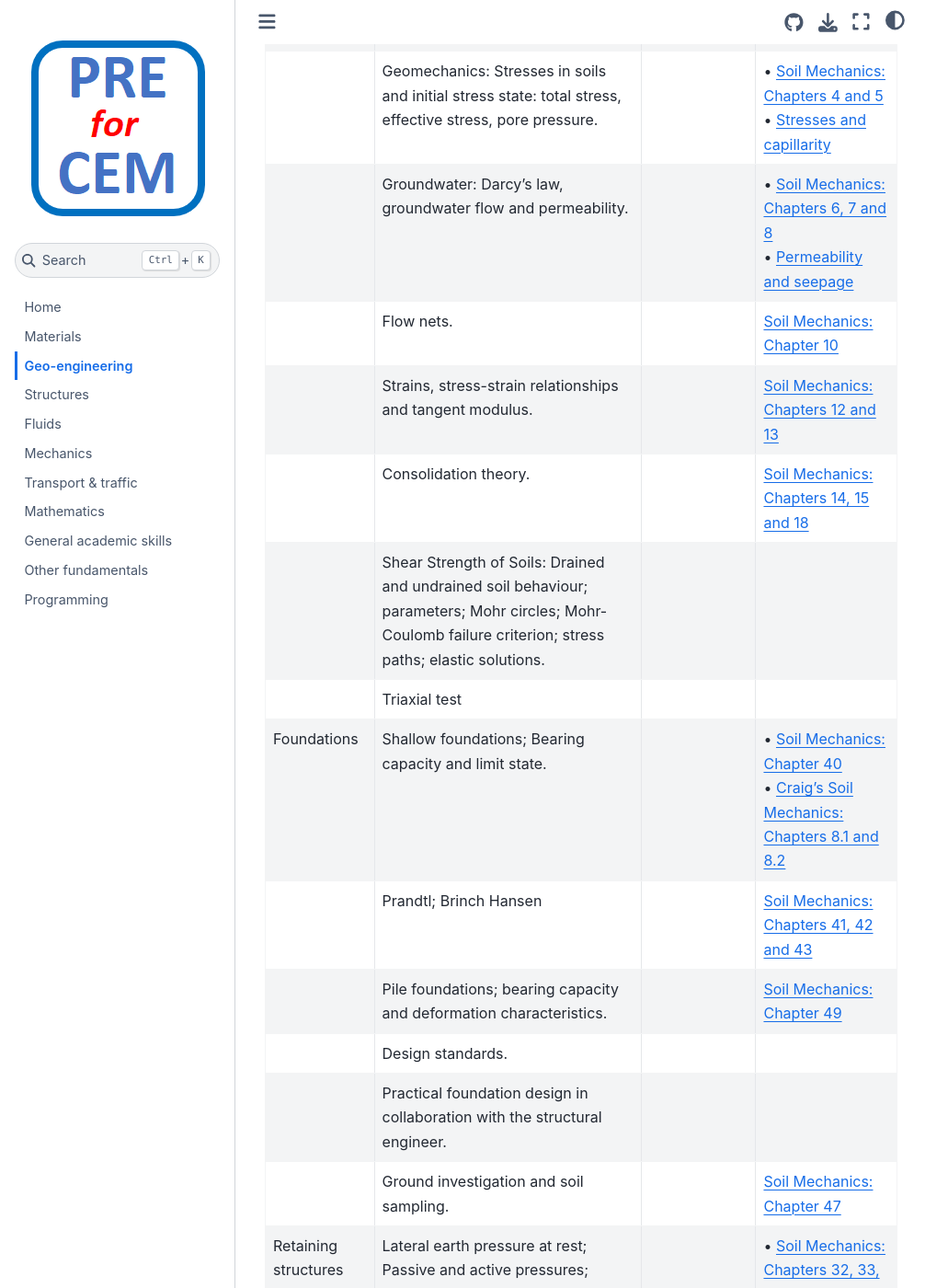
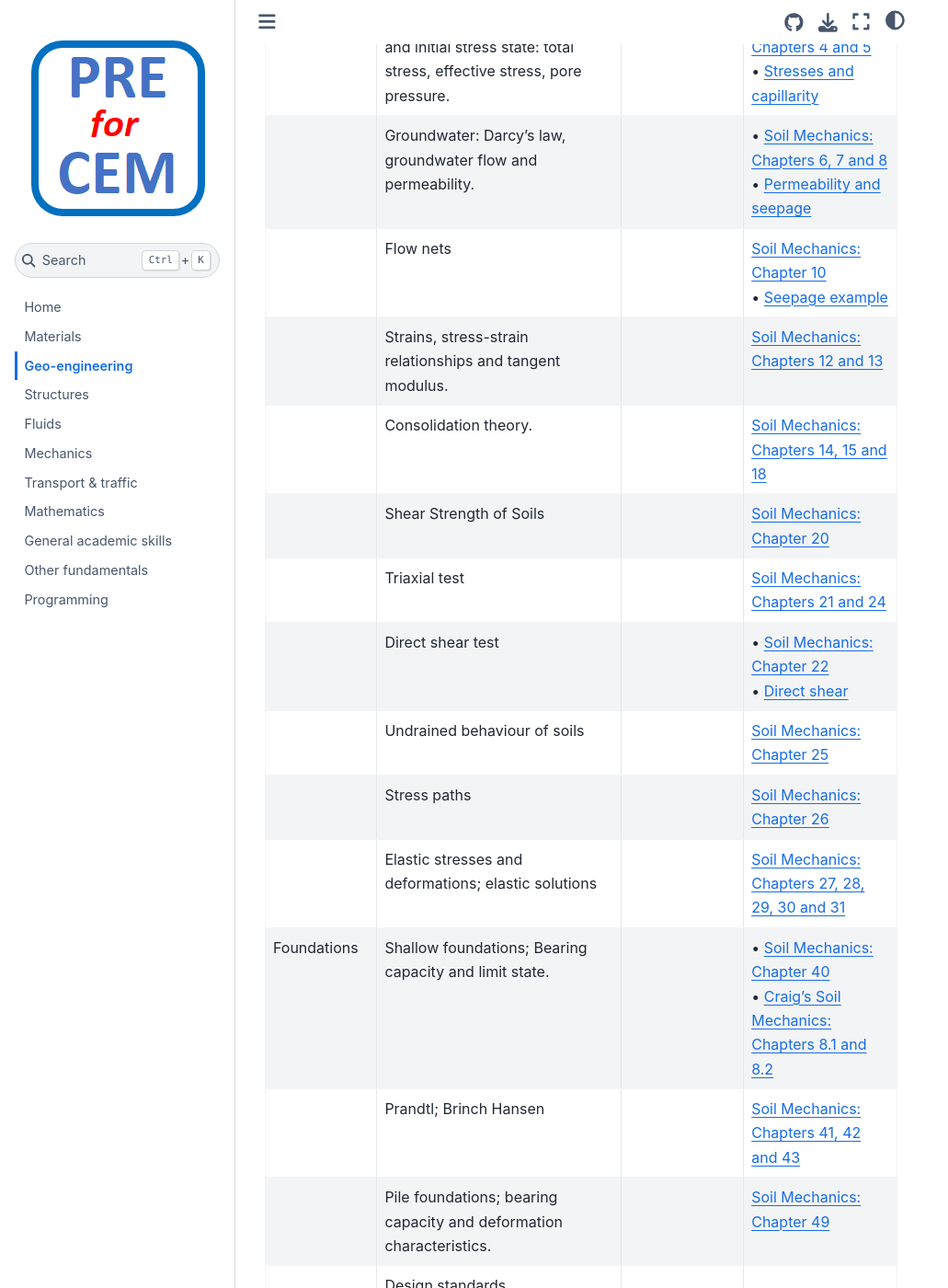
Before and after one commit to TUDelft-CITG/pre-for-cem, a Jupyter Book: the page built from book/contents/geo-engineering.md, in a window 1280 px wide and 1400 px high, scrolled down 399 px. Shown: the whole window at 92% size, without its empty margins (0-1031 px from the left). Built offline with Jupyter Book 1.0.4 settings and Sphinx 7.4.7 and the Sphinx Book theme 1.1.4, drawn with Linux system fonts in a browser that asks for light colours.

Commit message:
update geoeng

```diff
--- a/book/contents/geo-engineering.md
+++ b/book/contents/geo-engineering.md
@@ -7,11 +7,15 @@ The following topics on **geo-engineering** are considered prerequisite knowledg
 | Soil Mechanics       | Soil Characteristics: Classification and mineralogy of soils; Grains, grain size distribution and porosity.                                                                                                                             | [CTB2310](https://studiegids.tudelft.nl/a101_displayCourse.do?course_id=58427)  [CTB1410-20](https://studiegids.tudelft.nl/a101_displayCourse.do?course_id=58366)  [CTB2320-17](https://studiegids.tudelft.nl/a101_displayCourse.do?course_id=58428) | • [Soil Mechanics: Chapters 2 and 3](https://geo.verruijt.net/software/SoilMechBook2012.pdf) <br>• [Soil classification](https://www.geoengineer.org/storage/education/10/general_file_collection/7906/siva-classification.pdf) <br>• [Lecture notes](https://ocw.mit.edu/courses/1-361-advanced-soil-mechanics-fall-2004/resources/part_ii_1/)
 |                      | Geomechanics: Stresses in soils and initial stress state: total stress, effective stress, pore pressure.                                                                                                                                        |                                 |• [Soil Mechanics: Chapters 4 and 5](https://geo.verruijt.net/software/SoilMechBook2012.pdf) <br>• [Stresses and capillarity](https://www.geoengineer.org/storage/education/10/general_file_collection/7625/1557730982-siva-effstress.pdf)
 |                      | Groundwater: Darcy's law, groundwater flow and permeability.                                                                                                                                        |                                 |• [Soil Mechanics: Chapters 6, 7 and 8](https://geo.verruijt.net/software/SoilMechBook2012.pdf) <br>• [Permeability and seepage](https://www.geoengineer.org/storage/education/10/general_file_collection/7905/siva-seepage.pdf)
-|              | Flow nets.                                                                                     |                                 |[Soil Mechanics: Chapter 10](https://geo.verruijt.net/software/SoilMechBook2012.pdf)
+|              | Flow nets                                                                                     |                                 |[Soil Mechanics: Chapter 10](https://geo.verruijt.net/software/SoilMechBook2012.pdf)<br>• [Seepage example](https://www.youtube.com/watch?v=wVDl-kIuKgo)
 |              | Strains, stress-strain relationships and tangent modulus.                                                                                     |                                 |[Soil Mechanics: Chapters 12 and 13](https://geo.verruijt.net/software/SoilMechBook2012.pdf)
 |               | Consolidation theory.                                                                                     |                                 |[Soil Mechanics: Chapters 14, 15 and 18](https://geo.verruijt.net/software/SoilMechBook2012.pdf)
-|                      | Shear Strength of Soils: Drained and undrained soil behaviour; parameters; Mohr circles; Mohr-Coulomb failure criterion; stress paths; elastic solutions. |                                 |
-|                       | Triaxial test |                                 |
+|                      | Shear Strength of Soils|                                 |[Soil Mechanics: Chapter 20](https://geo.verruijt.net/software/SoilMechBook2012.pdf)
+|                       | Triaxial test |                                 |[Soil Mechanics: Chapters 21 and 24](https://geo.verruijt.net/software/SoilMechBook2012.pdf)
+|                       | Direct shear test |                                 |• [Soil Mechanics: Chapter 22](https://geo.verruijt.net/software/SoilMechBook2012.pdf)<br>• [Direct shear](https://www.geoengineer.org/education/laboratory-testing/direct-shear-test)
+|                       | Undrained behaviour of soils |                                 |[Soil Mechanics: Chapter 25](https://geo.verruijt.net/software/SoilMechBook2012.pdf)
+|                       | Stress paths |                                 |[Soil Mechanics: Chapter 26](https://geo.verruijt.net/software/SoilMechBook2012.pdf)
+|                       | Elastic stresses and deformations; elastic solutions|                                 |[Soil Mechanics: Chapters 27, 28, 29, 30 and 31](https://geo.verruijt.net/software/SoilMechBook2012.pdf)
 |Foundations          | Shallow foundations; Bearing capacity and limit state.                                                                                                                                                                                                          |                                 |• [Soil Mechanics: Chapter 40](https://geo.verruijt.net/software/SoilMechBook2012.pdf) <br>• [Craig's Soil Mechanics: Chapters 8.1 and 8.2]( https://wp.kntu.ac.ir/fz_kalantary/Source/Soil%20Mech%20I/Craig's%20Soil%20Mechanics.pdf)
 |                      | Prandtl; Brinch Hansen                                                                                                                                                                                                         |                                 |[Soil Mechanics: Chapters 41, 42 and 43](https://geo.verruijt.net/software/SoilMechBook2012.pdf)
 |                        | Pile foundations; bearing capacity and deformation characteristics.                                                                                                                                                                                                                 |                                 |[Soil Mechanics: Chapter 49](https://geo.verruijt.net/software/SoilMechBook2012.pdf)
```
